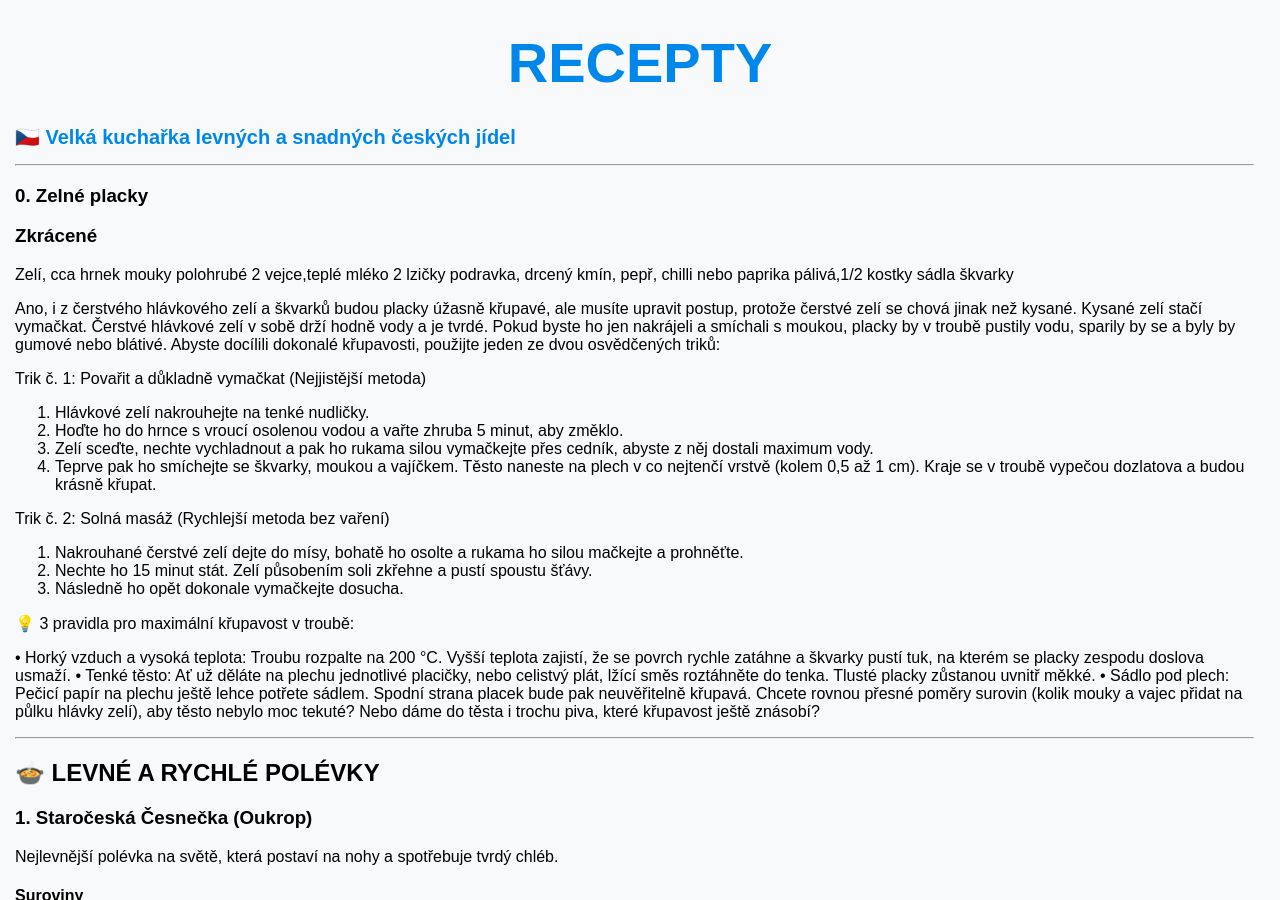
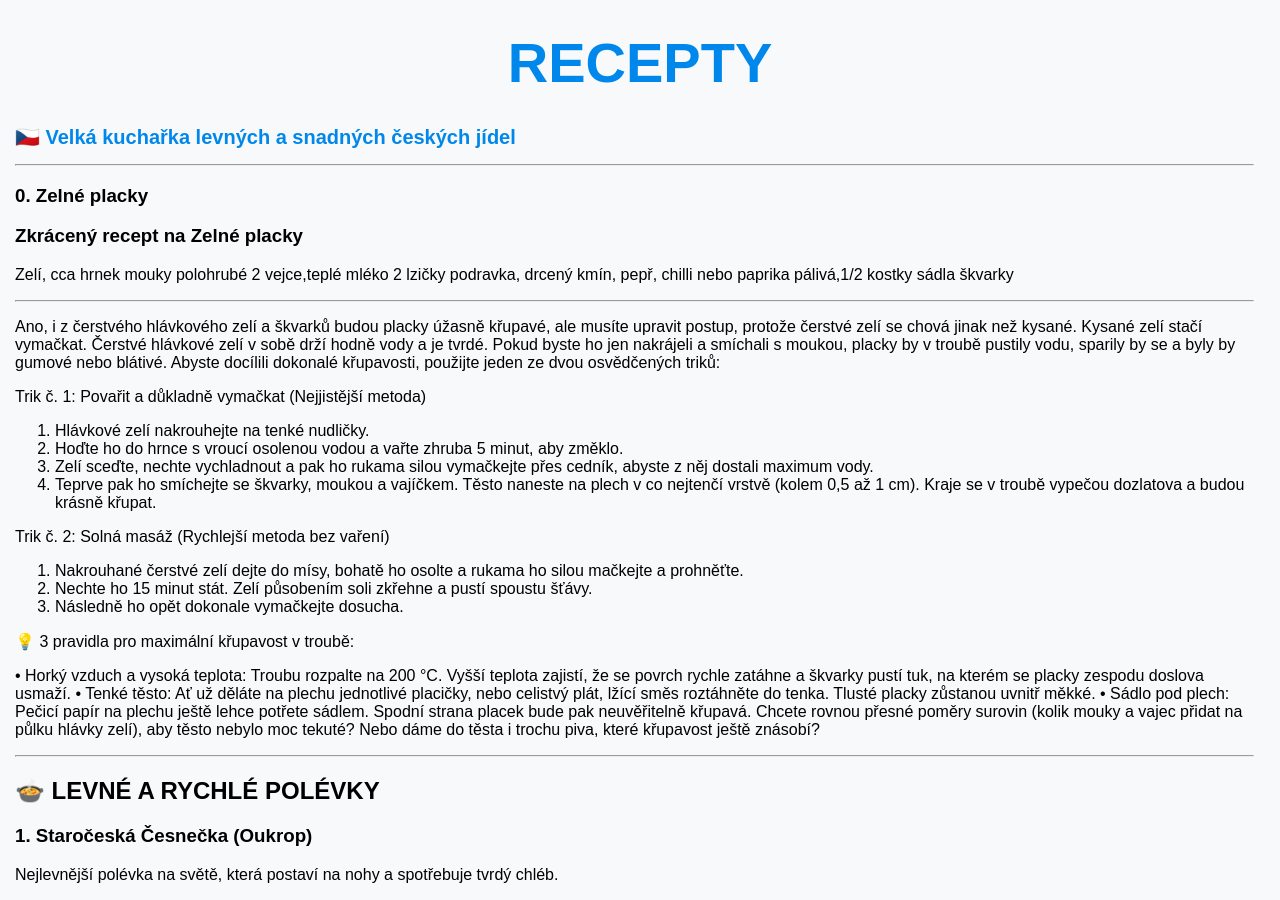
Before and after one commit to bedjan/bedjan.github.io, a Jekyll site: the page built from recepty.md, in a window 1280 px wide and 900 px high. Built offline with Jekyll 4.4.1, drawn with Linux system fonts in a browser that asks for light colours; our own code applies the rules of GitHub Pages for plain Markdown files.

Commit message:
Update recepty.md

```diff
--- a/recepty.md
+++ b/recepty.md
@@ -3,10 +3,12 @@
 ---
 ### 0. Zelné placky
 
-### Zkrácené
+### Zkrácený recept na Zelné placky
 
 Zelí, cca hrnek mouky polohrubé 2 vejce,teplé mléko 2 lzičky podravka, drcený kmín, pepř, chilli nebo paprika pálivá,1/2 kostky sádla škvarky
 
+
+---------------
 Ano, i z čerstvého hlávkového zelí a škvarků budou placky úžasně křupavé, ale musíte upravit postup, protože čerstvé zelí se chová jinak než kysané.
 Kysané zelí stačí vymačkat. Čerstvé hlávkové zelí v sobě drží hodně vody a je tvrdé. Pokud byste ho jen nakrájeli a smíchali s moukou, placky by v troubě pustily vodu, sparily by se a byly by gumové nebo blátivé.
 Abyste docílili dokonalé křupavosti, použijte jeden ze dvou osvědčených triků:
```
